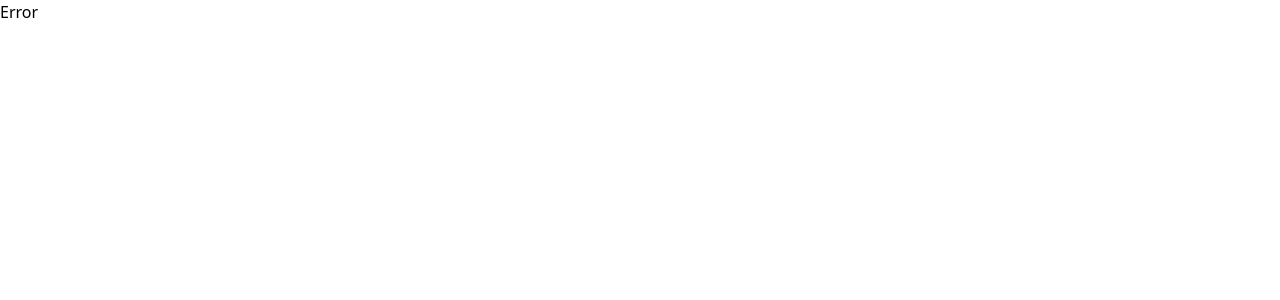
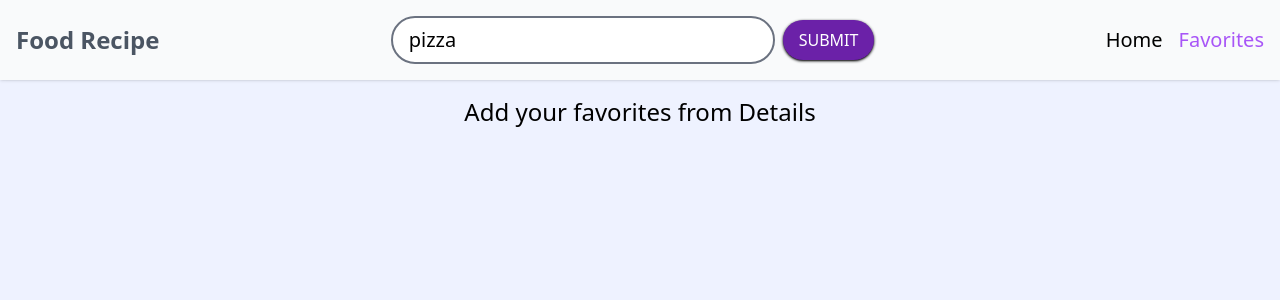
Before and after one commit to somashekhar161/recipe-app-reactjs-interview-projects, a React (Vite) app: page /recipe-app-reactjs-interview-projects/favorites in a window 1280 px wide. Before the commit this address had no page. Shown: the top 300 px of the page. Built offline with nearby package versions, Linux system fonts and the light colour scheme.

Commit message:
UPDATED : createBrowserRouter({basename})

```diff
--- a/src/context/Recipe/RecipeContext.jsx
+++ b/src/context/Recipe/RecipeContext.jsx
@@ -4,7 +4,7 @@ import { useNavigate } from "react-router-dom";
 export const RecipeContext = createContext(undefined);
 
 export const RecipeProvider = ({ children }) => {
-  const [searchParam, setSearchParam] = useState("");
+  const [searchParam, setSearchParam] = useState("pizza");
   const [loading, setLoading] = useState(false);
   const [recipeList, setRecipeList] = useState([]);
   const [recipeDetailsData, setRecipeDetailsData] = useState(null);
--- a/src/main.jsx
+++ b/src/main.jsx
@@ -8,7 +8,8 @@ import Home from "./pages/Home";
 import Favorites from "./pages/Favorites";
 import Details from "./pages/Details";
 import ErrorPage from "./pages/ErrorPage";
-const router = createBrowserRouter([
+const router = createBrowserRouter(
+  [
     {
       element: (
         <RecipeProvider>
@@ -31,7 +32,9 @@ const router = createBrowserRouter([
         },
       ],
     },
-]);
+  ],
+  { basename: "/recipe-app-reactjs-interview-projects/" },
+);
 ReactDOM.createRoot(document.getElementById("root")).render(
   <RouterProvider router={router} />,
 );
```
Lines whose indentation alone changed are shown as unchanged.
